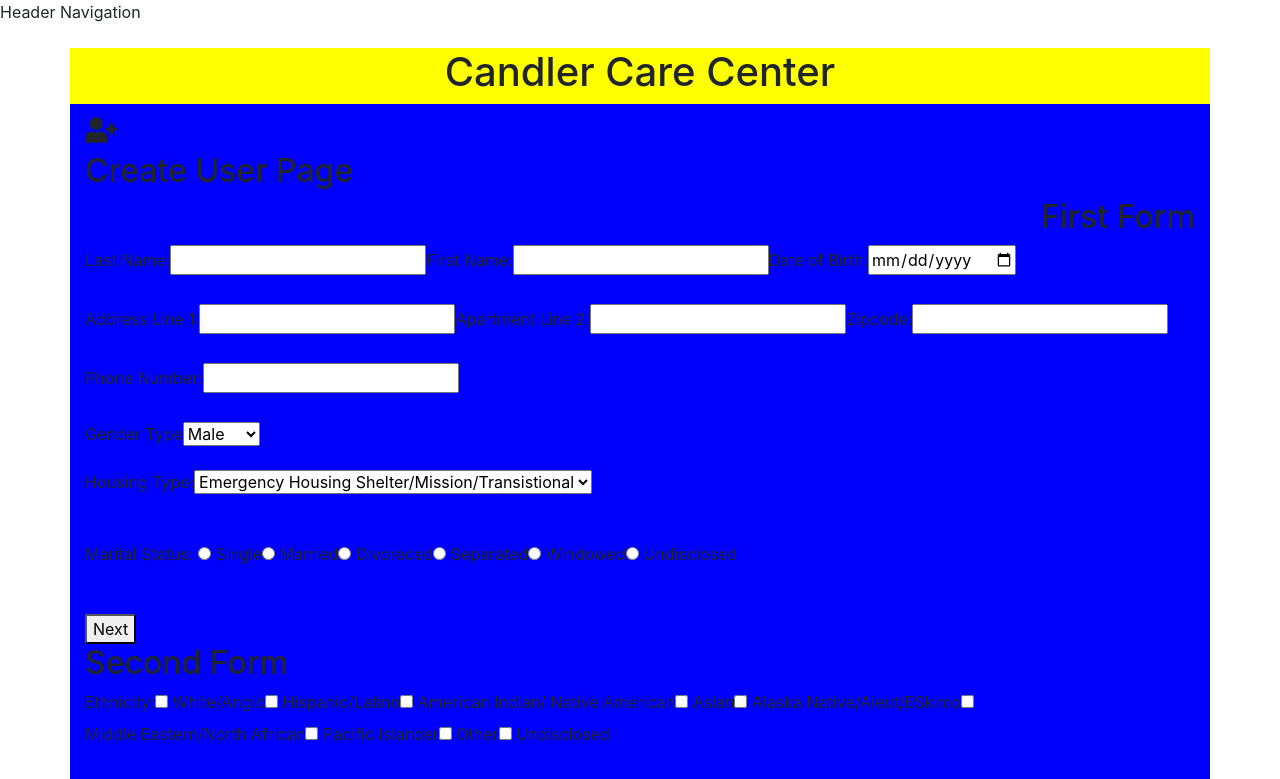
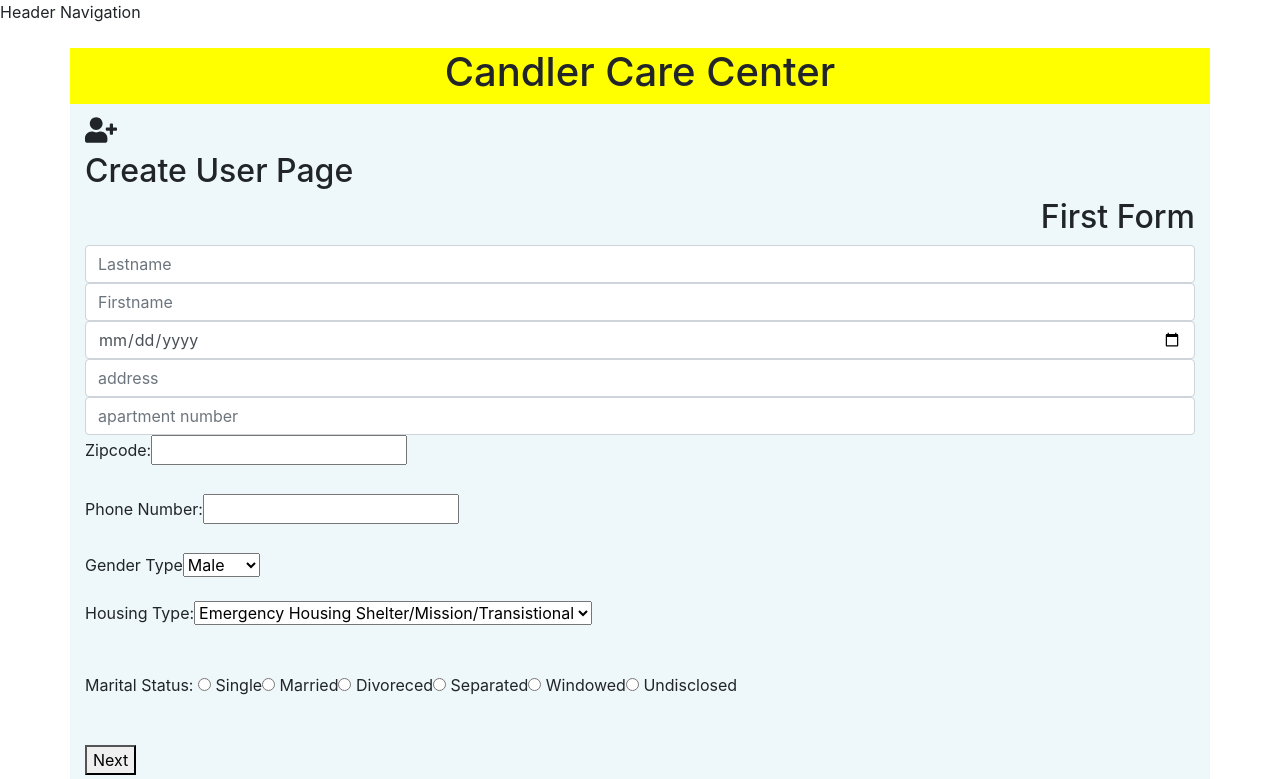
Before and after one commit to raghav1397/ophacks, a React (Create React App) app in the folder client/: page /newuser in a window 1280 px wide. Shown: the top 779 px of the page. Built offline with nearby package versions, Linux system fonts and the light colour scheme.

Commit message:
Revising to bootstrap part2
revising to bootstrap part2

```diff
--- a/client/src/components/FirstCreateFormScreen.js
+++ b/client/src/components/FirstCreateFormScreen.js
@@ -1,5 +1,5 @@
 import React, { Component } from 'react';
-import { Row, Col } from 'react-bootstrap';
+import { Row, Col, Form } from 'react-bootstrap';
 
 export default class FirstCreateFormScreen extends Component {
 
@@ -20,6 +20,7 @@
             }
         }
         this.onSubmit = this.onSubmit.bind(this);
+        this.handleChange = this.handleChange.bind(this);
     }
 
 
@@ -49,26 +50,13 @@
         return (
             <Row>
                 <Col>
-                    <form onSubmit={this.onSubmit}>
                     <h2 className="text-right">First Form</h2>
-                        <div>
-                            <label for="create-last-name">Last Name:</label>
-                            <input id="create-last-name" type="text"
-                                value={this.state.form1.lastname} onChange={this.handleChange.bind(this, 'lastname')} required />
-                            <label for="create-first-name">First Name:</label>
-                            <input id="create-first-name" type="text"
-                                value={this.state.form1.firstname} onChange={this.handleChange.bind(this, 'firstname')} required />
-                            <label for="create-dob">Date of Birth:</label>
-                            <input type="date" id="create-date"
-                                value={this.state.form1.dob} onChange={this.handleChange.bind(this, 'dob')} required />
-                            <br></br>
-                            <br></br>
-                            <label for="create-address">Address Line 1: </label>
-                            <input id="create-address" type="text"
-                                value={this.state.form1.addressLine1} onChange={this.handleChange.bind(this, 'addressLine1')} />
-                            <label for="create-aprt-number">Apartment Line 2:</label>
-                            <input id="create-aprt-number" type="text"
-                                value={this.state.form1.addressLine2} onChange={this.handleChange.bind(this, 'addressLine2')} />
+                    <Form>
+                        <Form.Control type="text" name="lastname" value={this.state.form1.lastname} onChange={this.handleChange.bind(this, 'lastname')} placeholder="Lastname" required />
+                        <Form.Control type="text" name="firstname" value={this.state.form1.firstname} onChange={this.handleChange.bind(this, 'firstname')} placeholder="Firstname" required />
+                        <Form.Control type="date" name="dateofbirth" value={this.state.form1.dob} onChange={this.handleChange.bind(this, 'dob')} required />
+                        <Form.Control type="text" name="address" value={this.state.form1.addressLine1} onChange={this.handleChange.bind(this, 'addressLine1')} placeholder="address" />
+                        <Form.Control type="text" name="apartment" value={this.state.form1.addressLine2} onChange={this.handleChange.bind(this, 'addressLine2')} placeholder="apartment number" />
                         <label for="create-zipcode">Zipcode: </label>
                         <input id="create-zipcode" type="text"
                             value={this.state.form1.zipcode} onChange={this.handleChange.bind(this, 'zipcode')} required />
@@ -127,11 +115,10 @@
                         </div>
                         <br />
                         <br />
-                        </div>
                         <button>Next</button>
-                    </form>
+                    </Form>
                 </Col>
-            </Row>
+            </Row >
         )
     }
 }
--- a/client/src/style/App.css
+++ b/client/src/style/App.css
@@ -13,7 +13,7 @@
   background-color:purple;
 }
 .row{
-  background-color:blue;
+  background-color:#eef7fa;
 }
 #center-container{
   margin-left:25%;
```
Lines whose indentation alone changed are shown as unchanged.
